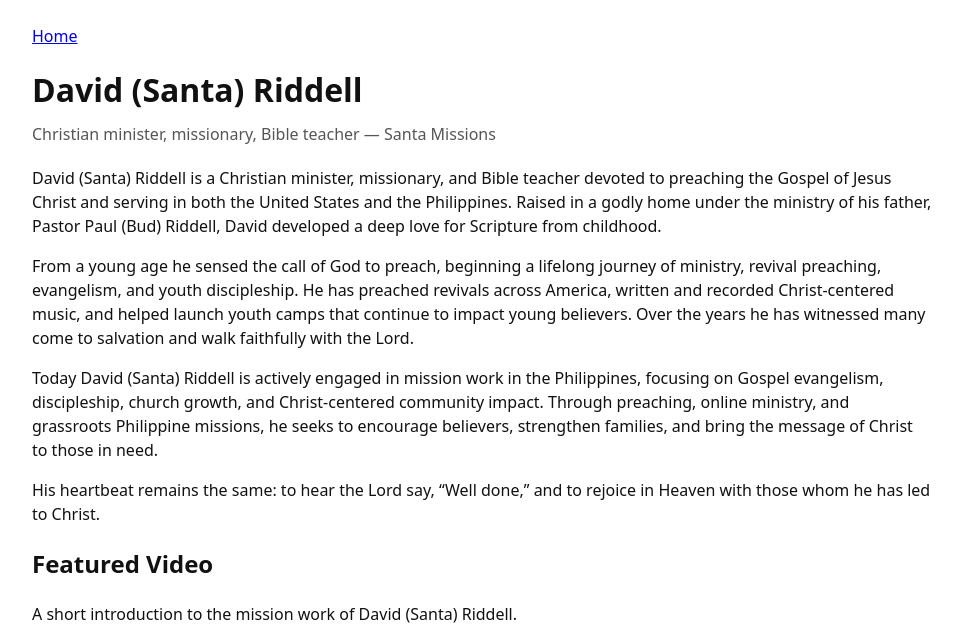
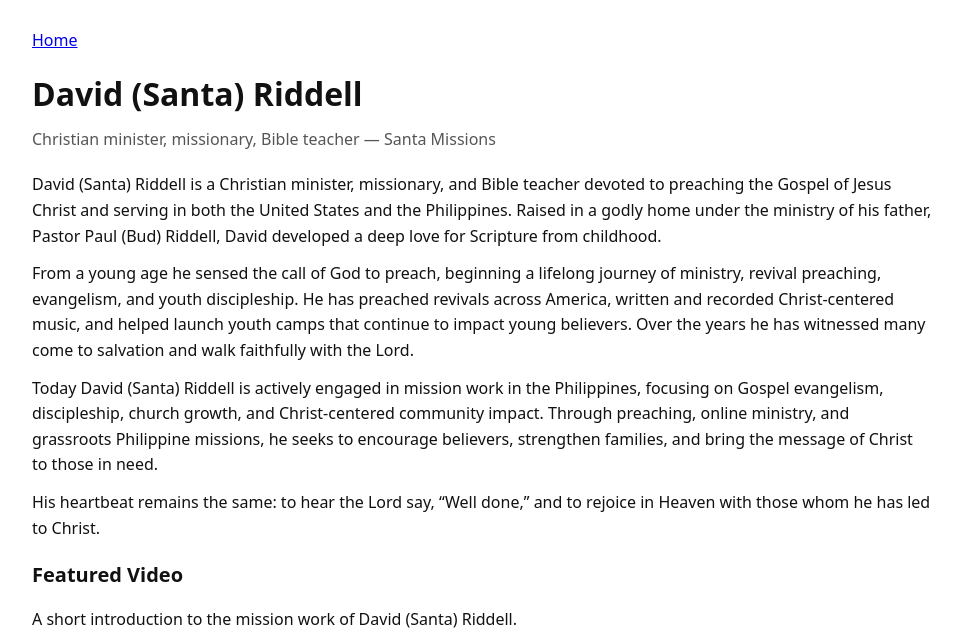
Before and after one commit to Irdavid160/eyimf, a Jekyll site: the page david-riddell.html, which Jekyll copies as it is, in a window 1280 px wide. Shown: the top 642 px of the page, without its empty margins (158-1119 px from the left). Built offline with Jekyll 4.4.1, drawn with Linux system fonts in a browser that asks for light colours; some of the changed text lies outside the part shown; grey boxes are pictures that could not be loaded.

Commit message:
Refactor HTML structure and update metadata
Updated structured data and improved styling for better readability and layout.

```diff
--- a/david-riddell.html
+++ b/david-riddell.html
@@ -14,7 +14,7 @@
   <!-- Replace with a real 1200x630 image URL if available -->
   <meta property="og:image" content="https://www.santamissions.org/assets/images/david-riddell-og.jpg" />
   <meta name="twitter:card" content="summary_large_image" />
-  <!-- Visible page structured data (Person) - keep this up to date -->
+  <!-- Person structured data -->
   <script type="application/ld+json">
   {
     "@context": "https://schema.org",
@@ -32,13 +32,18 @@
   }
   </script>
   <style>
-    body{font-family:system-ui,-apple-system,Segoe UI,Roboto,"Helvetica Neue",Arial;line-height:1.5;color:#111;padding:24px;max-width:900px;margin:0 auto}
-    header{margin-bottom:20px}
+    :root{color-scheme:light dark}
+    body{font-family:system-ui,-apple-system,"Segoe UI",Roboto,"Helvetica Neue",Arial;line-height:1.6;color:#111;margin:0 auto;padding:28px;max-width:900px}
+    header{margin:0 0 20px}
     h1{font-size:32px;margin:0 0 8px}
+    h2{font-size:20px;margin:18px 0 8px}
     .byline{color:#555;margin:0 0 16px}
-    .bio{margin-bottom:18px}
-    .home-link{display:inline-block;margin-bottom:18px}
-    .sameas a{margin-right:12px;color:#0366d6}
+    .bio p{margin:0 0 12px}
+    .home-link{display:inline-block;margin-bottom:14px}
+    .sameas a{margin-right:12px;color:#0366d6;text-decoration:none}
+    .media iframe{width:100%;height:360px;max-height:640px;border:0}
+    footer{margin-top:36px;color:#666;font-size:14px}
+    @media (min-width:900px){ .media iframe{height:480px} }
   </style>
 </head>
 <body>
@@ -49,7 +54,7 @@
   </header>
 
   <main>
-    <section class="bio">
+    <section class="bio" id="about">
       <p>
         David (Santa) Riddell is a Christian minister, missionary, and Bible teacher devoted to preaching the Gospel of Jesus Christ and serving in both the United States and the Philippines.
         Raised in a godly home under the ministry of his father, Pastor Paul (Bud) Riddell, David developed a deep love for Scripture from childhood.
@@ -67,44 +72,52 @@
       </p>
     </section>
 
-    <!-- Example embed (replace VIDEO_ID with an actual YouTube id) -->
-    <section class="media">
+    <section class="media" id="video">
       <h2>Featured Video</h2>
       <p>A short introduction to the mission work of David (Santa) Riddell.</p>
       <div style="max-width:100%;aspect-ratio:16/9">
-        <iframe width="560" height="315" src="https://youtube.com/shorts/spWgMTazM2Q?feature=share" title="YouTube video player"
-          frameborder="0" allow="accelerometer; autoplay; clipboard-write; encrypted-media; gyroscope; picture-in-picture" allowfullscreen></iframe>
+        <!-- Embedded video: using the embed origin. DO NOT use the /shorts or /watch URL here. -->
+        <!-- Video ID for your Shorts: spWgMTazM2Q -->
+        <iframe
+          src="https://www.youtube-nocookie.com/embed/spWgMTazM2Q"
+          title="David (Santa) Riddell — Short Sermon / Introduction"
+          allow="accelerometer; autoplay; clipboard-write; encrypted-media; gyroscope; picture-in-picture"
+          allowfullscreen></iframe>
       </div>
     </section>
 
-    <section class="contact">
+    <section class="connect" id="connect">
       <h2>Connect</h2>
       <p class="sameas">
         <strong>Profiles:</strong>
         <a href="https://www.youtube.com/channel/REPLACE_WITH_YOUR_CHANNEL" rel="nofollow">YouTube</a>
         <a href="https://www.facebook.com/REPLACE_WITH_PROFILE" rel="nofollow">Facebook</a>
       </p>
+      <p>If you would like to support or partner with Santa Missions, please visit the <a href="/" rel="index">home page</a> for contact and giving options.</p>
     </section>
   </main>
 
-  <footer style="margin-top:36px;color:#666;font-size:14px">
+  <footer>
     <p>&copy; Santa Missions. <a href="/privacy.html">Privacy</a></p>
   </footer>
 
-  <!-- Optional: add a VideoObject JSON-LD for the embedded video (replace placeholders) -->
+  <!-- VideoObject structured data for the embedded video.
+       Replace uploadDate and duration with the real values for best results.
+       Replace thumbnailUrl if you have a custom thumbnail.
+  -->
   <script type="application/ld+json">
   {
     "@context": "https://schema.org",
     "@type": "VideoObject",
-    "name": "Featured: Short Sermon / Ministry Introduction",
+    "name": "Short Introduction — David (Santa) Riddell",
     "description": "Short excerpt: David (Santa) Riddell preaching and introducing Santa Missions.",
     "thumbnailUrl": [
-      "https://i.ytimg.com/vi/VIDEO_ID/maxresdefault.jpg"
+      "https://i.ytimg.com/vi/spWgMTazM2Q/maxresdefault.jpg"
     ],
     "uploadDate": "2025-01-01T00:00:00Z",
-    "duration": "PT5M30S",
-    "contentUrl": "https://www.youtube.com/watch?v=VIDEO_ID",
-    "embedUrl": "https://www.youtube.com/embed/VIDEO_ID",
+    "duration": "PT0M30S",
+    "contentUrl": "https://www.youtube.com/watch?v=spWgMTazM2Q",
+    "embedUrl": "https://www.youtube.com/embed/spWgMTazM2Q",
     "publisher": {
       "@type": "Organization",
       "name": "Santa Missions",
```
